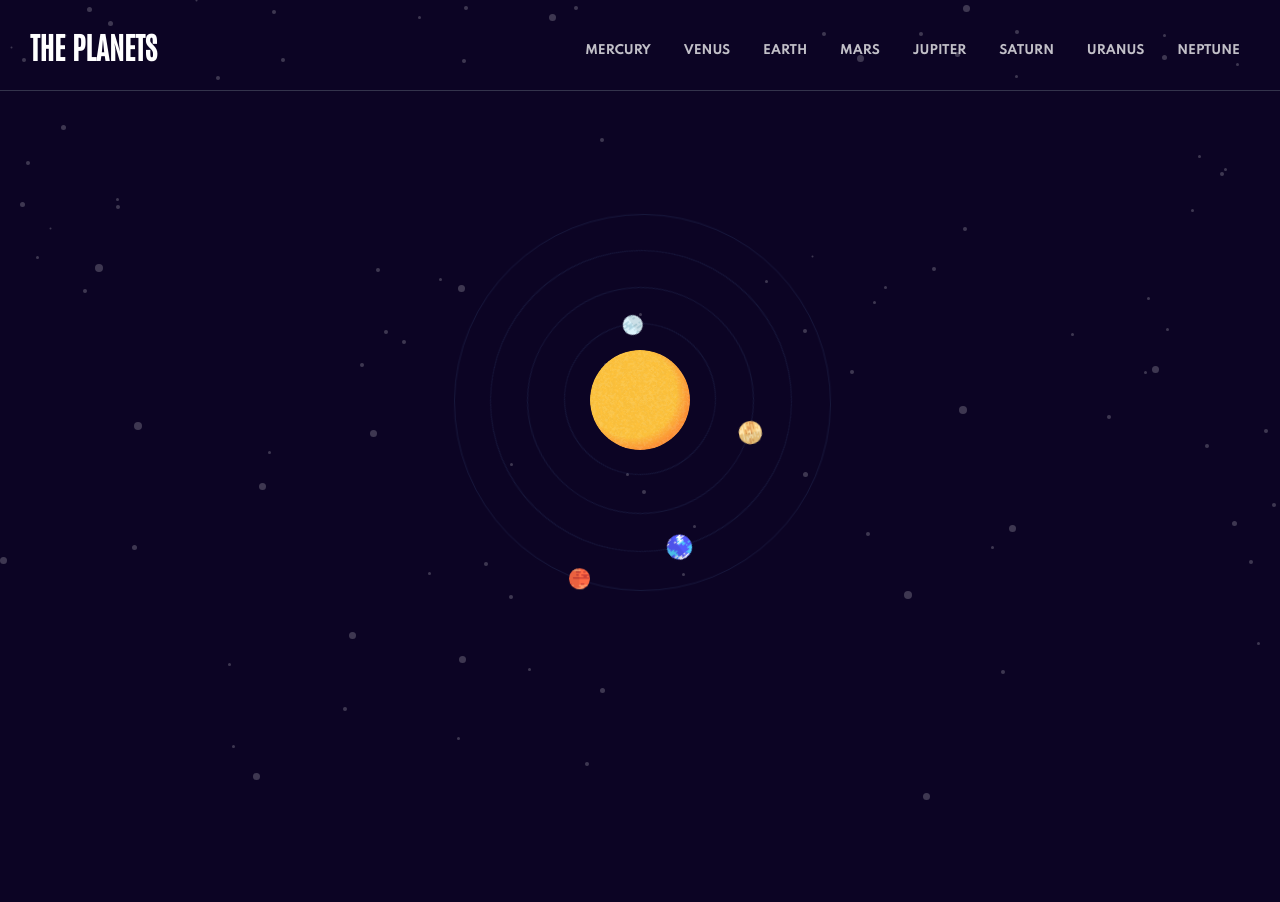
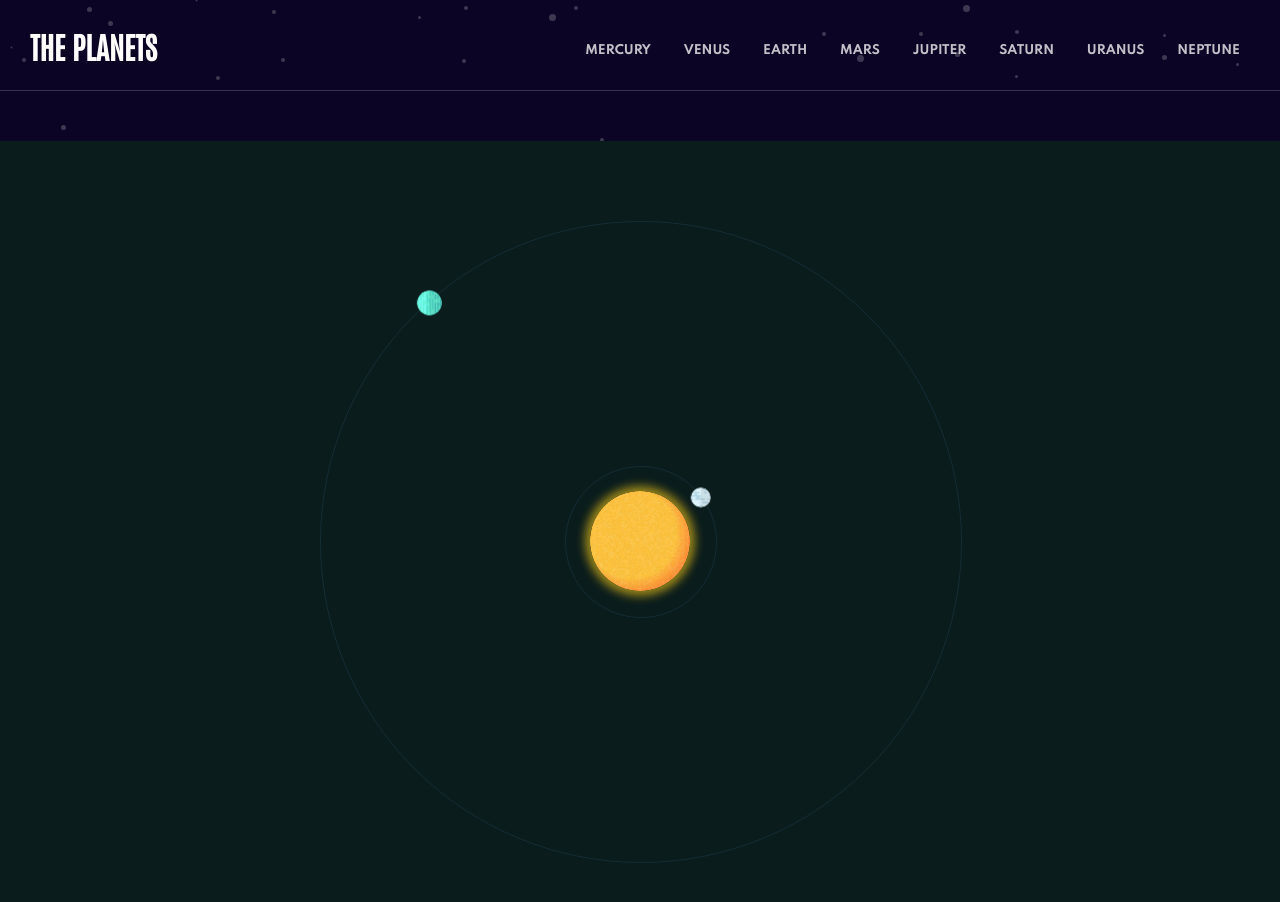
Before and after one commit to asalamgit/Planets-fact, a React (Create React App) app: page / in a window 1280 px wide. Shown: the top 902 px of the page. Before the commit the page ends 800 px from the top, so only its background shows below. Built offline with nearby package versions, Linux system fonts and the light colour scheme.

Commit message:
system solaire en cours , nouvelle methode de rotation

```diff
--- a/src/routes/SolarSystem/SolarSystem.jsx
+++ b/src/routes/SolarSystem/SolarSystem.jsx
@@ -21,7 +21,7 @@ const SolarSystem = () => {
 					<img src={planetMercury} className={clsx(classes.planet, classes.mercury)} alt="mercury" />
 				</div>
 			</Link>
-			<Link to="/venus">
+			{/* <Link to="/venus">
 				<div className={clsx(classes.planetOrbit, classes.venusOrbit)}>
 					<img src={planetVenus} className={clsx(classes.planet,classes.venus)} alt="venus" />
 				</div>
@@ -36,6 +36,21 @@ const SolarSystem = () => {
           <img src={planetMars} className={clsx(classes.planet,classes.mars)} alt="mars" />
 				</div>
 			</Link>
+      <Link to="/jupiter">
+				<div className={clsx(classes.planetOrbit,classes.jupiterOrbit)}>
+          <img src={planetJupiter} className={clsx(classes.planet,classes.jupiter)} alt="jupiter" />
+				</div>
+			</Link>
+      <Link to="/saturn">
+				<div className={clsx(classes.planetOrbit,classes.saturnOrbit)}>
+          <img src={planetSaturn} className={clsx(classes.planet,classes.saturn)} alt="saturn" />
+				</div>
+			</Link> */}
+      <Link to="/uranus">
+				<div className={clsx(classes.planetOrbit,classes.uranusOrbit)}>
+          <img src={planetUranus} className={clsx(classes.planet,classes.uranus)} alt="uranus" />
+				</div>
+			</Link>
 		</div>
 	);
 };
--- a/src/routes/SolarSystem/SolarSystem.module.scss
+++ b/src/routes/SolarSystem/SolarSystem.module.scss
@@ -2,6 +2,10 @@
 	display: flex;
 	align-items: center;
 	justify-content: center;
+	position: relative;
+	margin-top: 50px;
+	min-height: 100vh;
+	background-color: rgb(10, 28, 28);
 
 	.sun {
 		width: 100px;
@@ -12,113 +16,219 @@
 		margin-left: -50px;
 		margin-top: -50px;
 		border-radius: 100%;
-    // box-shadow: 0 0 50px rgb(95, 66, 66), 0 0 100px #fff, 0 0 150px #fff, 0 0 200px #fff, 0 0 250px #fff;
+		box-shadow: 0 0 10px 5px #9c8819;
 	}
+
+	// .planetOrbit {
+	//   border-radius: 50%;
+	// 	position: absolute;
+	//   left: 50%;
+	//   top: 50%;
+	//   border: 1px solid rgba(102, 166, 229, 0.12);
+	//   animation-name: rotate-planet;
+	//   animation-iteration-count: infinite;
+	//   animation-timing-function: linear;
+
+	//   .planet {
+	//     position: absolute;
+	//     margin-left: -10px;
+	//   }
+	// }
 
 	.planetOrbit {
 		border-radius: 50%;
 		position: absolute;
+		left: 50%;
+		top: 50%;
 		border: 1px solid rgba(102, 166, 229, 0.12);
-    animation-name: rotate-planet;
+
+		.planet {
+			border-radius: 50%;
+			position: absolute;
+			top: 50%;
+			left: 50%;
+			margin-top: -12.5px;
+			margin-left: -12.5px;
 			animation-iteration-count: infinite;
 			animation-timing-function: linear;
-
-    .planet {
-      position: absolute;
-      margin-left: -10px;
 		}
 	}
 
 	.mercuryOrbit {
 		width: 150px;
 		height: 150px;
-		left: 50%;
-		top: 50%;
-		margin-left: -76px;
-		margin-top: -77px;
+		margin-left: -75px;
+		margin-top: -75px;
 		z-index: 10;
-		animation-duration: 5s;
-
-		&:hover {
-      border: 1px solid var(--mercuryColor);
-		}
 
 		.mercury {
-      left: 74%;
 			width: 20px;
 			height: 20px;
+			animation-name: rotate-mercury;
+			animation-duration: 5s;
 		}
 	}
 
-  .venusOrbit {
-    width: 225px;
-		height: 225px;
-		left: 50%;
-		top: 50%;
-		margin-left: -113px;
-		margin-top: -113px;
-		z-index: 9;
-    animation-duration: 7s;
-
-		&:hover {
-      border: 1px solid var(--venusColor);
+	@keyframes rotate-mercury {
+		from {
+			transform: rotate(360deg) translateX(75px) rotate(-360deg);
 		}
-
-    .venus {
-      left: 73.5%;
-      width: 23px;
-      height: 23px;
+		to {
+			transform: rotate(0deg) translateX(75px) rotate(0deg);
 		}
 	}
 
-	.earthOrbit {
-		width: 300px;
-		height: 300px;
-		left: 50%;
-		top: 50%;
-		margin-left: -150px;
-		margin-top: -150px;
-		z-index: 8;
-		animation-duration: 9s;
+	// .mercuryOrbit {
+	//   width: 150px;
+	// 	height: 150px;
+	// 	margin-left: -76px;
+	// 	margin-top: -77px;
+	// 	z-index: 10;
+	// 	animation-duration: 5s;
 
-		&:hover {
-			border: 1px solid var(--earthColor);
-		}
+	// 	&:hover {
+	//     border: 1px solid var(--mercuryColor);
+	// 	}
 
-    .earth {
-      left: 70%;
+	//   .mercury {
+	//     left: 74%;
+	//     width: 20px;
+	//     height: 20px;
+	//   }
+	// }
+
+	// .venusOrbit {
+	//   width: 225px;
+	// 	height: 225px;
+	// 	margin-left: -113px;
+	// 	margin-top: -113px;
+	// 	z-index: 9;
+	//   animation-duration: 7s;
+
+	// 	&:hover {
+	//     border: 1px solid var(--venusColor);
+	// 	}
+
+	//   .venus {
+	//     left: 73.5%;
+	//     width: 23px;
+	//     height: 23px;
+	//   }
+	// }
+
+	// .earthOrbit {
+	// 	width: 300px;
+	// 	height: 300px;
+	// 	margin-left: -150px;
+	// 	margin-top: -150px;
+	// 	z-index: 8;
+	// 	animation-duration: 9s;
+
+	// 	&:hover {
+	// 		border: 1px solid var(--earthColor);
+	// 	}
+
+	//   .earth {
+	//     left: 70%;
+	//     width: 25px;
+	//     height: 25px;
+	//   }
+	// }
+
+	// .marsOrbit {
+	// 	width: 375px;
+	// 	height: 375px;
+	// 	margin-left: -186px;
+	// 	margin-top: -186px;
+	// 	z-index: 7;
+	// 	animation-duration: 11s;
+
+	// 	&:hover {
+	// 		border: 1px solid var(--marsColor);
+	// 	}
+
+	//   .mars {
+	//     width: 21px;
+	//     height: 21px;
+	//     left: 66%;
+	//   }
+	// }
+
+	// .jupiterOrbit {
+	// 	width: 465px;
+	// 	height: 465px;
+	// 	margin-left: -230px;
+	// 	margin-top: -232px;
+	// 	z-index: 6;
+	// 	animation-duration: 13s;
+
+	// 	&:hover {
+	// 		border: 1px solid var(--jupiterColor);
+	// 	}
+
+	//   .jupiter {
+	//     width: 36px;
+	//     height: 36px;
+	//     left: 67%;
+	//   }
+	// }
+
+	// .saturnOrbit {
+	//   border-radius: 50%;
+	// 	position: absolute;
+	//   left: 50%;
+	//   top: 50%;
+	//   border: 1px solid rgba(102, 166, 229, 0.12);
+	//   animation-name: rotate-planet;
+	//   animation-iteration-count: infinite;
+	//   animation-timing-function: linear;
+	// 	width: 555px;
+	// 	height: 555px;
+	// 	margin-left: -274px;
+	// 	margin-top: -274px;
+	// 	z-index: 5;
+	// 	animation-duration: 15s;
+
+	// 	&:hover {
+	// 		border: 1px solid var(--saturnColor);
+	// 	}
+
+	//   .saturn {
+	//     width: 49px;
+	//     height: 49px;
+	//     left: 67%;
+	//   }
+	// }
+
+	.uranusOrbit {
+		width: 640px;
+		height: 640px;
+		margin-left: -320px;
+		margin-top: -320px;
+
+		.uranus {
 			width: 25px;
 			height: 25px;
+			animation-name: rotate-uranus;
+			animation-duration: 15s;
 		}
 	}
 
-	.marsOrbit {
-		width: 375px;
-		height: 375px;
-		left: 50%;
-		top: 50%;
-		margin-left: -186px;
-		margin-top: -186px;
-		z-index: 7;
-		animation-duration: 11s;
-
-		&:hover {
-			border: 1px solid var(--marsColor);
+	@keyframes rotate-uranus {
+		from {
+			transform: rotate(360deg) translateX(320px) rotate(-360deg);
 		}
-
-    .mars {
-      width: 21px;
-      height: 21px;
-      left: 66%;
+		to {
+			transform: rotate(0deg) translateX(320px) rotate(-0deg);
 		}
 	}
 
-	@keyframes rotate-planet {
-		from {
-			transform: rotate(360deg);
+	// @keyframes rotate-planet {
+	// 	from {
+	// 		transform: rotate(360deg);
+	// 	}
+	// 	to {
+	// 		transform: rotate(0deg);
+	// 	}
+	// }
 }
-		to {
-			transform: rotate(0deg);
-		}
-	}
-}
```
Lines whose indentation alone changed are shown as unchanged.
